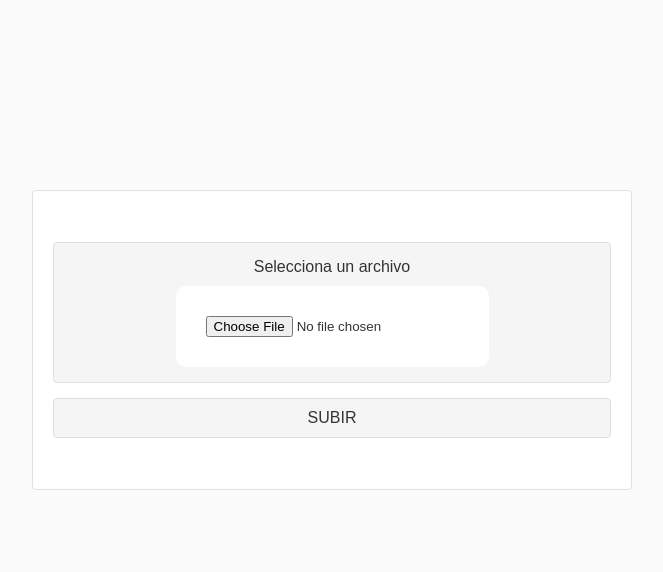
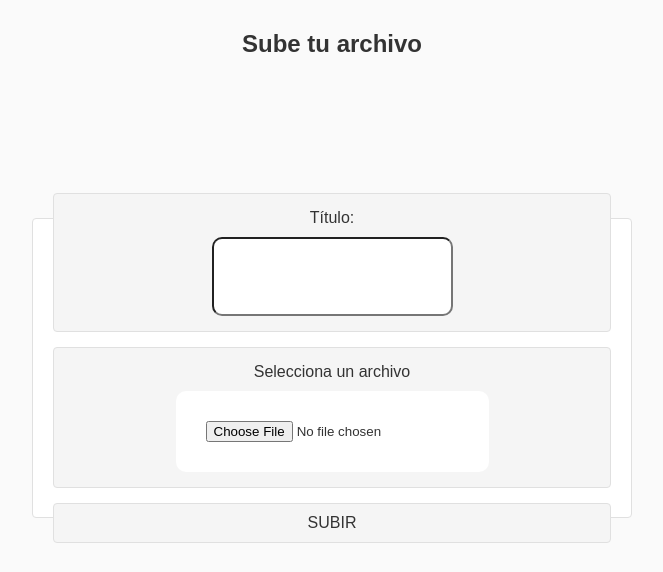
Before and after one commit to NioyJadelkaFp/NetDrop, a Flask app: page /update in a window 1280 px wide. Shown: the part 52-624 px from the top of the page, without its empty margins (308-971 px from the left). Run offline with Flask 3, Linux system fonts and the light colour scheme.

Commit message:
Subir con texto

```diff
--- a/app.py
+++ b/app.py
@@ -49,20 +49,21 @@ def Descarga(File=''):
 def UpDate():
     return render_template('Up_Data.html')
 
-@app.route('/qrgenerator')
-def QR_Generador():
-    return render_template('Qr_Generator.html')
-
-@app.route('/qr')
-def qr():
-    Qr_Generator.Generar_QR()
-    return redirect('/qrgenerator')
 
 @app.route('/upload', methods=['POST'])
 def update():
     if request.method == 'POST':
+        # Obtener el archivo y el título desde el formulario
         f = request.files['file']
-        f.save(Files_Carpet+ f.filename)
+        title = request.form['title']  # El título proporcionado en el formulario
+
+        # Renombrar el archivo con el título y mantener su extensión original
+        file_extension = f.filename.split('.')[-1]  # Obtener la extensión del archivo
+        new_filename = f"{title}.{file_extension}"  # Renombrar el archivo
+
+        # Guardar el archivo con el nuevo nombre
+        f.save(Files_Carpet + new_filename)
+
     return redirect('/update')
 
 def abrir_navegador():
--- a/templates/Up_Data.html
+++ b/templates/Up_Data.html
@@ -1,11 +1,17 @@
 {% extends "layout.html" %}
 {% block content %}
+<h2>Sube tu archivo</h2>
 <form action="/upload" method="POST" enctype="multipart/form-data" class="UpData">
+    <label for="title" class="Up">
+        Título:
+        <input type="text" name="title" id="title" class="UpInput" required />
+    </label>
     <label for="file" class="Up">
         Selecciona un archivo
-        <input  type="file" name="file" id="file" class="UpInput" required />
+        <input type="file" name="file" id="file" class="UpInput" required />
     </label>
     <input class="Des" type="submit" value="SUBIR" />
 </form>
 
+
 {% endblock %}
```
Also changed, not shown: templates/Chat.html (+0 -26 lines).
